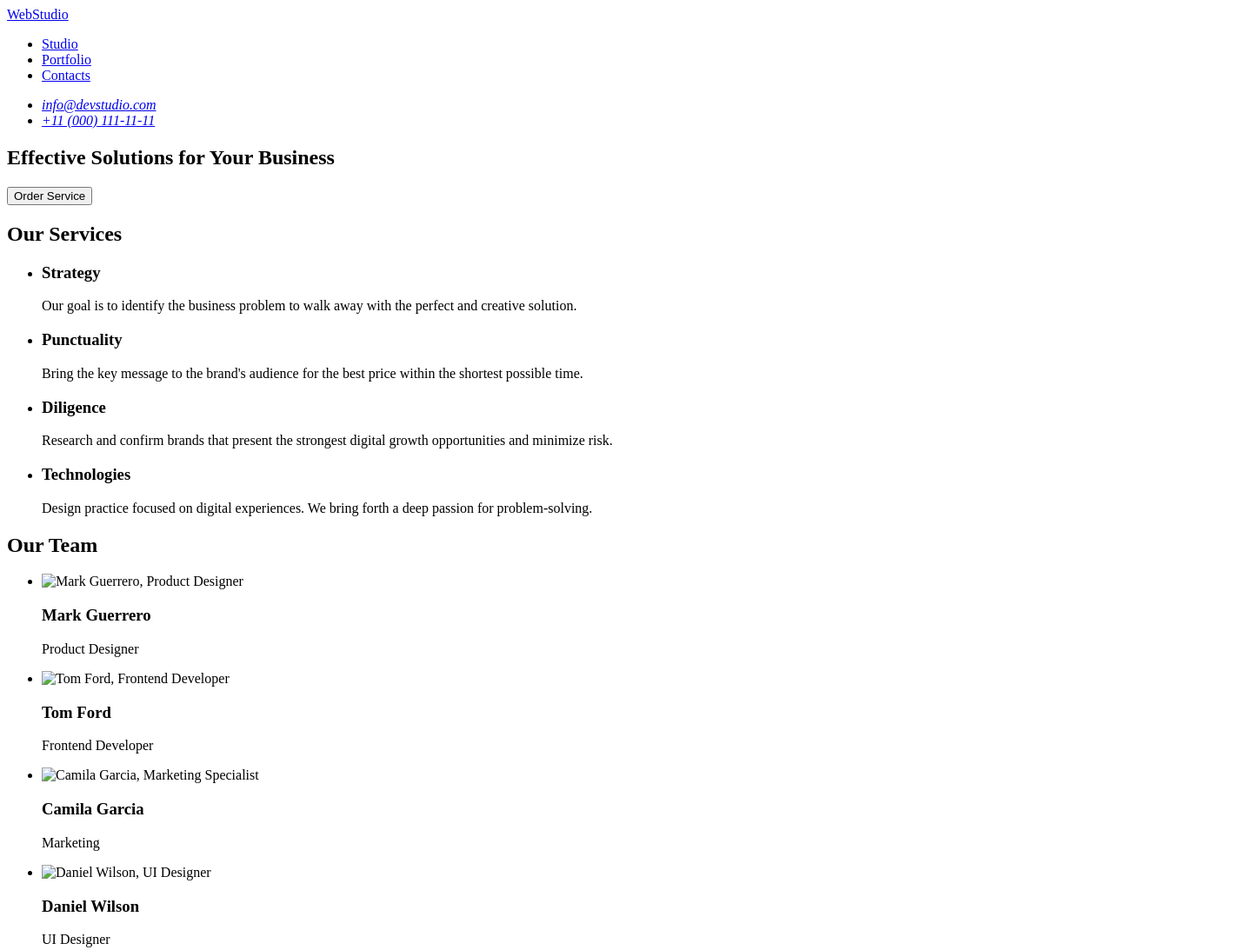
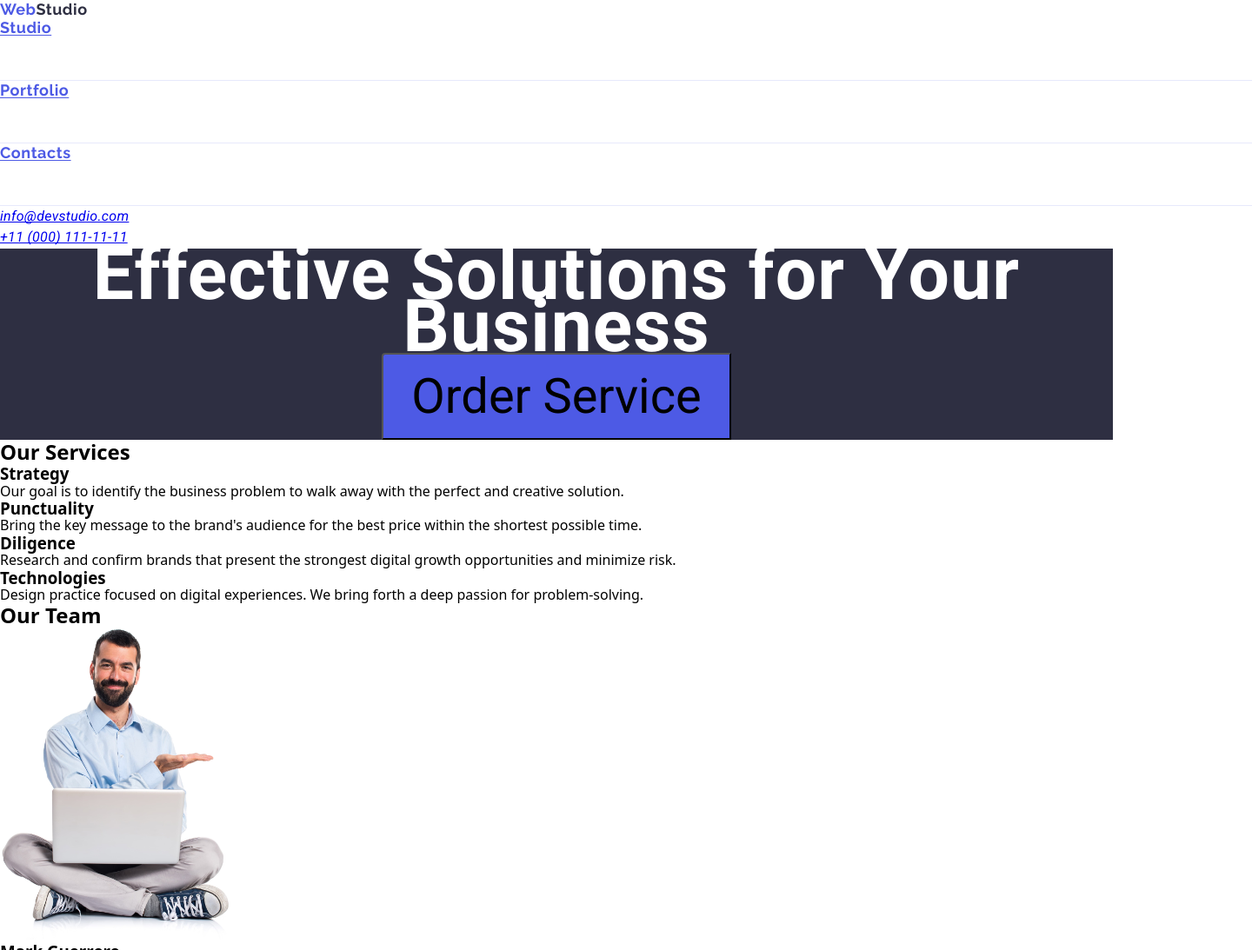
Before and after one commit to habibecinar/goit-markup-hw-02, a plain HTML site: page index.html in a window 1280 px wide. Shown: the top 1093 px of the page at 87% size, 1440 px wide, since content can reach past the window. Drawn offline with nearby package versions, Linux system fonts and the light colour scheme.

Commit message:
homeworktwo

```diff
--- a/index.html
+++ b/index.html
@@ -1,25 +1,46 @@
 <!DOCTYPE html>
 <html lang="en">
-
   <head>
-    <meta charset="UTF-8">
-    <meta name="viewport" content="width=device-width, initial-scale=1.0">
+    <meta charset="UTF-8" />
+    <meta name="viewport" content="width=device-width, initial-scale=1.0" />
     <title>WebStudio</title>
+    <link
+      rel="stylesheet"
+      href="https://cdnjs.cloudflare.com/ajax/libs/modern-normalize/3.0.1/modern-normalize.min.css"
+    />
+    <link rel="stylesheet" href="style.css/styles.css" />
+    <link rel="preconnect" href="https://fonts.googleapis.com" />
+    <link rel="preconnect" href="https://fonts.gstatic.com" crossorigin />
+    <link
+      href="https://fonts.googleapis.com/css2?family=Roboto:ital,wght@0,100;0,300;0,400;0,500;0,700;0,900;1,100;1,300;1,400;1,500;1,700;1,900&display=swap"
+      rel="stylesheet"
+    />
+    <link rel="preconnect" href="https://fonts.googleapis.com" />
+    <link rel="preconnect" href="https://fonts.gstatic.com" crossorigin />
+    <link
+      href="https://fonts.googleapis.com/css2?family=Raleway:ital,wght@0,100..900;1,100..900&family=Roboto:ital,wght@0,100;0,300;0,400;0,500;0,700;0,900;1,100;1,300;1,400;1,500;1,700;1,900&display=swap"
+      rel="stylesheet"
+    />
   </head>
 
   <body>
     <header>
       <nav>
-            <a href="./index.html">WebStudio</a>
+        <a href="./index.html" id="link">
+          <span id="web">Web</span><span id="studio">Studio</span>
+        </a>
+
         <ul>
           <li><a href="#services">Studio</a></li>
           <li><a href="#portfolio">Portfolio</a></li>
           <li><a href="#contacts">Contacts</a></li>
         </ul>
       </nav>
-        <address>
+      <address class="address">
         <ul>
-                <li><a href="mailto:info@devstudio.com">info@devstudio.com</a></li>
+          <li>
+            <a href="mailto:info@devstudio.com">info@devstudio.com</a>
+          </li>
           <li><a href="tel:+110001111111">+11 (000) 111-11-11</a></li>
         </ul>
       </address>
@@ -28,7 +49,7 @@
     <main>
       <section id="hero">
         <h1>Effective Solutions for Your Business</h1>
-            <button type="button">Order Service</button>
+        <button class="blueButton" type="button">Order Service</button>
       </section>
 
       <section id="services">
@@ -36,23 +57,31 @@
         <ul>
           <li>
             <h3>Strategy</h3>
-                    <p>Our goal is to identify the business problem to walk away with the perfect and creative solution.
+            <p>
+              Our goal is to identify the business problem to walk away with the
+              perfect and creative solution.
             </p>
           </li>
           <li>
             <h3>Punctuality</h3>
-                    <p>Bring the key message to the brand's audience for the best price within the shortest possible
-                        time.</p>
+            <p>
+              Bring the key message to the brand's audience for the best price
+              within the shortest possible time.
+            </p>
           </li>
           <li>
             <h3>Diligence</h3>
-                    <p>Research and confirm brands that present the strongest digital growth opportunities and minimize
-                        risk.</p>
+            <p>
+              Research and confirm brands that present the strongest digital
+              growth opportunities and minimize risk.
+            </p>
           </li>
           <li>
             <h3>Technologies</h3>
-                    <p>Design practice focused on digital experiences. We bring forth a deep passion for
-                        problem-solving.</p>
+            <p>
+              Design practice focused on digital experiences. We bring forth a
+              deep passion for problem-solving.
+            </p>
           </li>
         </ul>
       </section>
@@ -61,33 +90,103 @@
         <h2>Our Team</h2>
         <ul>
           <li>
-                    <img src="./images/mark.jpg" alt="Mark Guerrero, Product Designer" width="264">
+            <img
+              src="./images/mark.jpg"
+              alt="Mark Guerrero, Product Designer"
+              width="264"
+            />
             <h3>Mark Guerrero</h3>
             <p>Product Designer</p>
           </li>
           <li>
-                    <img src="./images/tom1.jpg" alt="Tom Ford, Frontend Developer" width="264">
+            <img
+              src="./images/tom1.jpg"
+              alt="Tom Ford, Frontend Developer"
+              width="264"
+            />
             <h3>Tom Ford</h3>
             <p>Frontend Developer</p>
           </li>
           <li>
-                    <img src="./images/camila.jpg" alt="Camila Garcia, Marketing Specialist" width="264">
+            <img
+              src="./images/camila.jpg"
+              alt="Camila Garcia, Marketing Specialist"
+              width="264"
+            />
             <h3>Camila Garcia</h3>
             <p>Marketing</p>
           </li>
           <li>
-                    <img src="./images/daniel.jpg" alt="Daniel Wilson, UI Designer" width="264">
+            <img
+              src="./images/daniel.jpg"
+              alt="Daniel Wilson, UI Designer"
+              width="264"
+            />
             <h3>Daniel Wilson</h3>
             <p>UI Designer</p>
           </li>
         </ul>
       </section>
+      <section>
+        <section id="Portfolio">
+          <h2>Our Portfolio</h2>
+          <ul>
+            <li>
+              <img src="/images/bankingapp.jpg" alt="app" width="360" />
+              <h3>Banking App</h3>
+              <p>app</p>
+            </li>
+
+            <li>
+              <img
+                src="images/Cashlesspayment.jpg"
+                alt="Marketing"
+                width="360"
+              />
+              <h3>Cashless Payment</h3>
+              <p>Marketing</p>
+            </li>
+
+            <li>
+              <img src="images/app.jpg" alt="App" width="360" />
+              <h3>Meditation App</h3>
+              <p>App</p>
+            </li>
+
+            <li>
+              <img
+                src="images/taxiservice.jpg"
+                alt="Taxi Service"
+                width="360"
+              />
+              <h3>Taxi Service</h3>
+              <p>Marketing</p>
+            </li>
+            <li>
+              <img src="images/screen.jpg" alt="Design" width="360" />
+              <h3>Screen Illustrations</h3>
+              <p>Design</p>
+            </li>
+            <li>
+              <img
+                src="images/onlinecourses.jpg"
+                alt="Online Courses"
+                width="360"
+              />
+              <h3>Online Courses</h3>
+              <p>Marketing</p>
+            </li>
+          </ul>
+        </section>
+      </section>
     </main>
 
     <footer>
       <a href="./index.html">WebStudio</a>
-        <p>Increase the flow of customers and sales for your business with digital marketing & growth solutions.</p>
+      <p>
+        Increase the flow of customers and sales for your business with digital
+        marketing & growth solutions.
+      </p>
     </footer>
   </body>
-
 </html>
--- /dev/null
+++ b/style.css/styles.css
@@ -0,0 +1,113 @@
+* {
+  margin: 0;
+  padding: 0;
+  box-sizing: border-box;
+}
+#link {
+  font-family: Raleway;
+  font-size: 18px;
+  font-weight: 700;
+  line-height: 21px;
+  letter-spacing: 0.03em;
+  text-align: left;
+  text-decoration: none;
+}
+
+#web {
+  color: #4d5ae5;
+}
+
+#studio {
+  color: #2e2f42;
+}
+#web,
+#studio {
+  margin-right: 0; /* sağdaki boşluğu kaldır */
+}
+header {
+  nav li {
+    width: 1440px;
+    height: 72px;
+    gap: 0px;
+    border: 1px 0px 0px 0px;
+    opacity: 0px;
+    border-bottom: 1px solid #e7e9fc;
+  }
+}
+.address {
+  font-family: Roboto;
+  font-size: 16px;
+  font-weight: 400;
+  line-height: 24px;
+  letter-spacing: 0.02em;
+  text-align: left;
+  text-underline-position: from-font;
+  text-decoration-skip-ink: none;
+  width: 153px;
+  height: 24px;
+  top: 24px;
+  left: 940px;
+  gap: 0px;
+  opacity: 0px;
+}
+nav ul li {
+  width: Hug (261px) px;
+  height: Hug (24px) px;
+  top: 24px;
+  left: 347px;
+  gap: 40px;
+  opacity: 0px;
+  color: #2e2f42;
+}
+
+nav a {
+  font-family: Raleway;
+  font-size: 18px;
+  font-weight: 700;
+  line-height: 21px;
+  letter-spacing: 0.03em;
+  text-align: left;
+  text-underline-position: from-font;
+  text-decoration-skip-ink: none;
+  width: Hug (115px) px;
+  height: Fixed (24px) px;
+  top: 24px;
+  left: 156px;
+  gap: 0px;
+  opacity: 0px;
+  color: #4d5ae5;
+}
+
+#hero {
+  background-color: #2e2f42;
+  color: #ffffff;
+  font-family: Roboto;
+  font-size: 56px;
+  font-weight: 700;
+  line-height: 60px;
+  letter-spacing: 0.02em;
+  text-align: center;
+  text-underline-position: from-font;
+  text-decoration-skip-ink: none;
+  margin-top: 25px;
+}
+.blueButton {
+  width: Hug (169px) px;
+  height: Hug (56px) px;
+  top: 428px;
+  left: 636px;
+  padding: 16px 32px 16px 32px;
+  gap: 10px;
+  border-radius: 4px 0px 0px 0px;
+  opacity: 0px;
+  background-color: #4d5ae5;
+  cursor: pointer;
+}
+
+#services {
+}
+
+footer {
+  background-color: #2e2f42;
+  color: #f4f4fd;
+}
```
Also changed, not shown: images/Cashlesspayment.jpg (added), images/Logo.png (added), images/app.jpg (added), images/bankingapp.jpg (added), images/camila.jpg (added), images/daniel.jpg (added), images/mark.jpg (added), images/onlinecourses.jpg (added), images/screen.jpg (added), images/taxiservice.jpg (added), images/tom1.jpg (added). Lines whose indentation alone changed are shown as unchanged.
